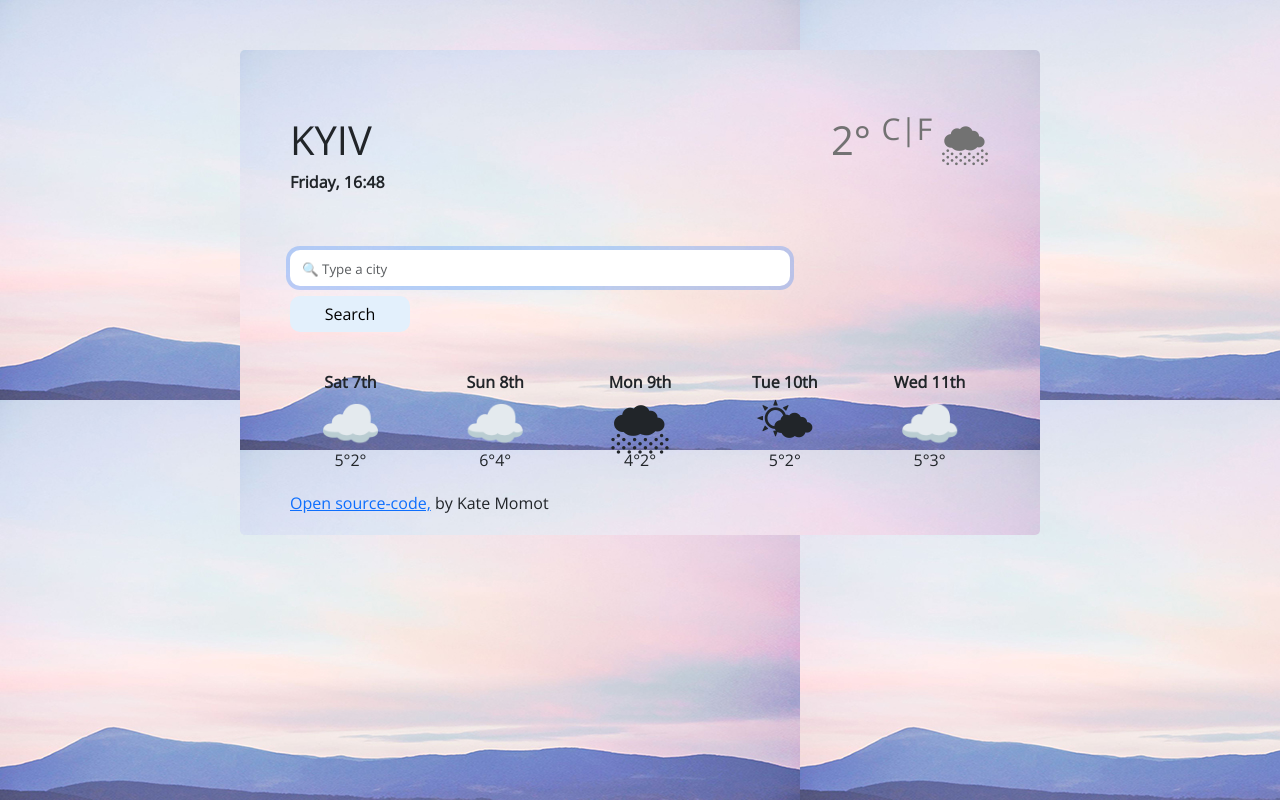
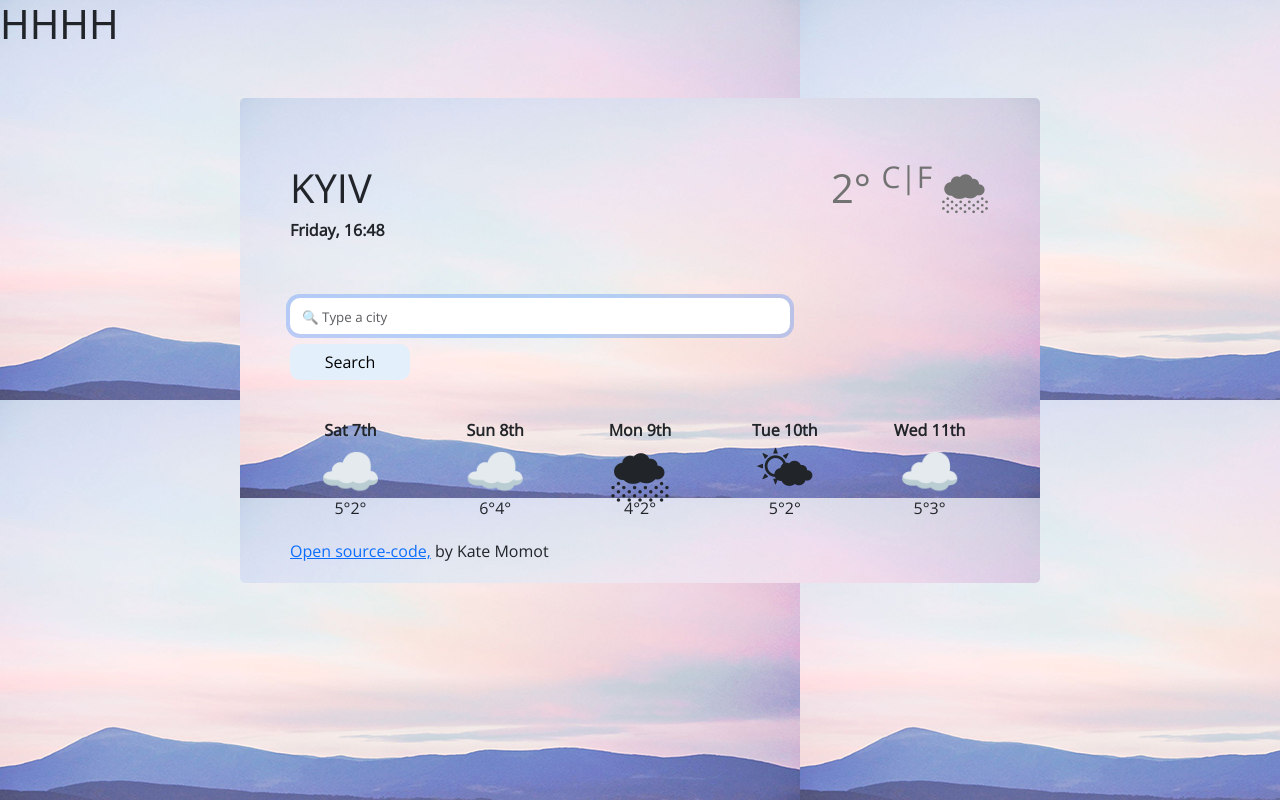
Before and after one commit to MomotKateryna/My_weather_app, a website built with Parcel: page index.html in a window 1280 px wide. Built offline with nearby package versions, Linux system fonts and the light colour scheme.

Commit message:
Update index.html

```diff
--- a/index.html
+++ b/index.html
@@ -13,6 +13,7 @@
         <script src="https://unpkg.com/axios@1.1.2/dist/axios.min.js"></script>
       </head>
       <body>
+        <h1>HHHH</h1>
         <div class="page">
           <div class="left">
             <div class="city" id="city">KYIV</div>
```
